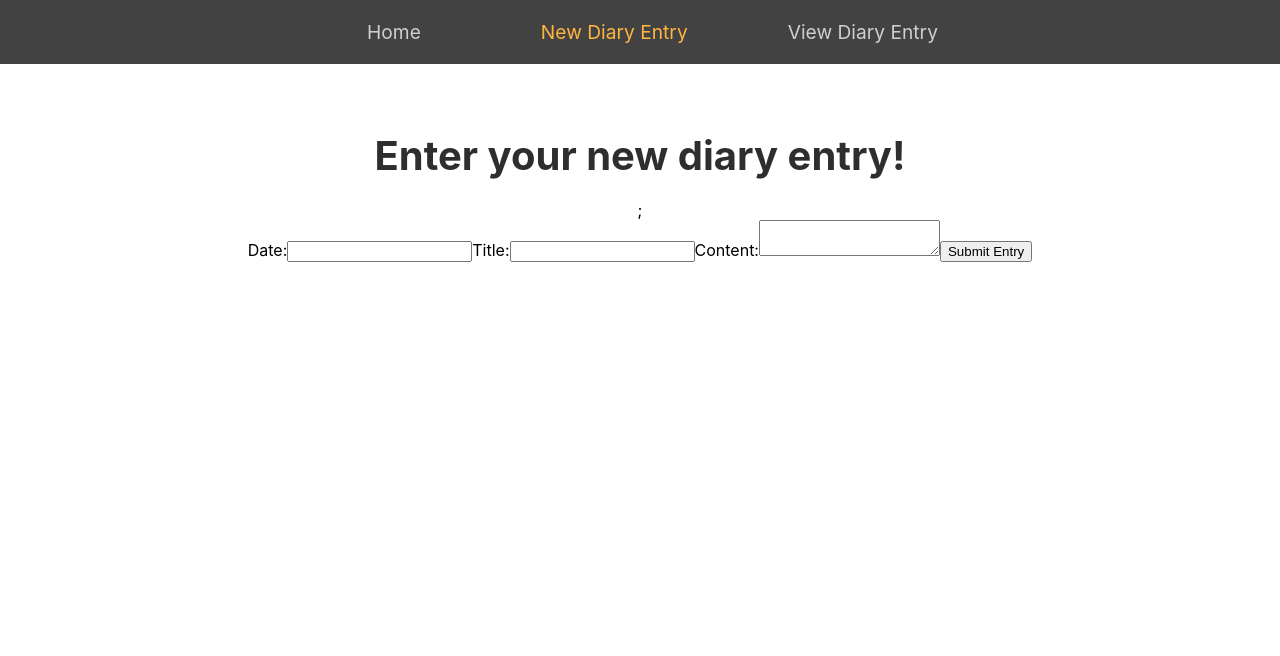
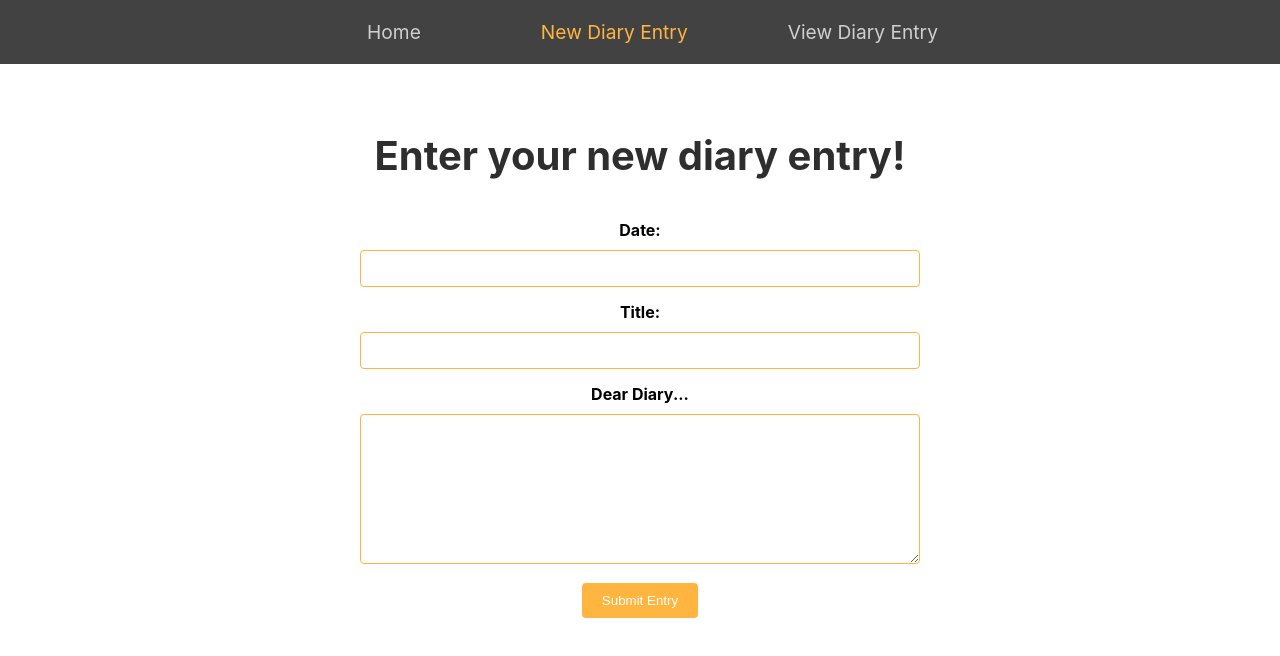
Before and after one commit to mishmishel/my-react-app, a React (Create React App) app: page /newdiaryentry in a window 1280 px wide. Shown: the top 656 px of the page. Built offline with nearby package versions, Linux system fonts and the light colour scheme.

Commit message:
Styling new diary entry

```diff
--- a/src/components/NewDiaryEntry.css
+++ b/src/components/NewDiaryEntry.css
@@ -9,5 +9,48 @@
   h1 {
     font-size: 2.5rem;
     color: #2e2e2e;
-    margin-bottom: 20px;
   }
+
+  .form-container {
+    background-color: #fff;
+    padding: 20px;
+    border-radius: 10px;
+    width: 70%;
+    max-width: 600px;
+    margin: 0 auto; /* Center align the form horizontally */
+    margin-top: 0px;
+}
+
+.form-container label {
+    font-weight: bold;
+    display: block;
+    padding-bottom: 10px; /* Add more space between label and input field */
+}
+
+.form-container input,
+.form-container textarea {
+    width: 100%;
+    padding: 10px;
+    margin-bottom: 15px;
+    border: 1px solid #ffb53f;
+    border-radius: 4px;
+    box-sizing: border-box; /* Include padding and border in the width */
+}
+
+.form-container textarea {
+    min-height: 150px;
+}
+
+.form-container button {
+    background-color: #ffb53f;
+    color: #fff;
+    border: none;
+    box-sizing: border-box;
+    padding: 10px 20px;
+    border-radius: 4px;
+    cursor: pointer;
+}
+
+.form-container button:hover {
+    background-color: #ffe3b6;
+}
--- a/src/components/NewDiaryEntry.js
+++ b/src/components/NewDiaryEntry.js
@@ -12,7 +12,7 @@ function NewDiaryEntry() {
     const handleInputChange = (e) => {
         const { name, value } = e.target;
         setEntry(prevEntry => ({
-        ...prevEntry,
+        ...prevEntry, /* Spread operator creates copy of current entry state object and updates property by name with new value */
         [name]: value
     }));
     }
@@ -44,22 +44,23 @@ function NewDiaryEntry() {
     return (
 
         <div className="diary-container">
-            <h1>Enter your new diary entry!</h1>;
+            <h1>Enter your new diary entry!</h1>
 
+            <div className="form-container">
             <form onSubmit={handleSubmit}>
-                <label>Date:</label>
+                <label className="labels">Date:</label>
                 <input
                     name="date"
                     value={entry.date}
                     onChange={handleInputChange}
                 />
-                <label>Title:</label>
+                <label className="labels">Title:</label>
                 <input
                     name="title"
                     value={entry.title}
                     onChange={handleInputChange}
                 />
-                <label>Content:</label>
+                <label className="labels">Dear Diary...</label>
                 <textarea
                     name="content"
                     value={entry.content}
@@ -67,6 +68,7 @@ function NewDiaryEntry() {
                 />
                 <button type="submit">Submit Entry</button>
             </form>
+            </div>
 
         </div>
 
```
